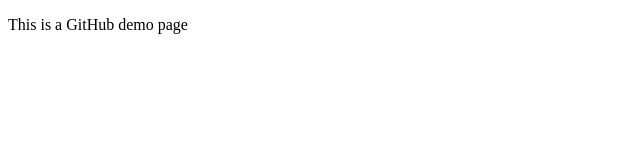
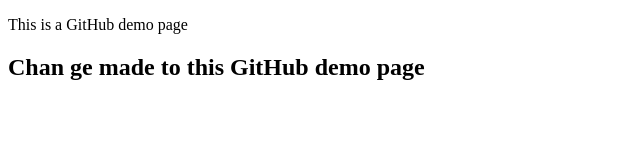
Before and after one commit to chrisdolan7/sandbox, a plain HTML site: page index.html in a window 1280 px wide. Shown: the whole page, without its empty margins (0-640 px from the left). Drawn offline with Linux system fonts and the light colour scheme.

Commit message:
second commit

```diff
--- a/index.html
+++ b/index.html
@@ -11,6 +11,7 @@
 <body>
 
     <p>This is a GitHub demo page</p>
+    <h2>Chan ge made to this GitHub demo page</h2>
 
 
 
```
